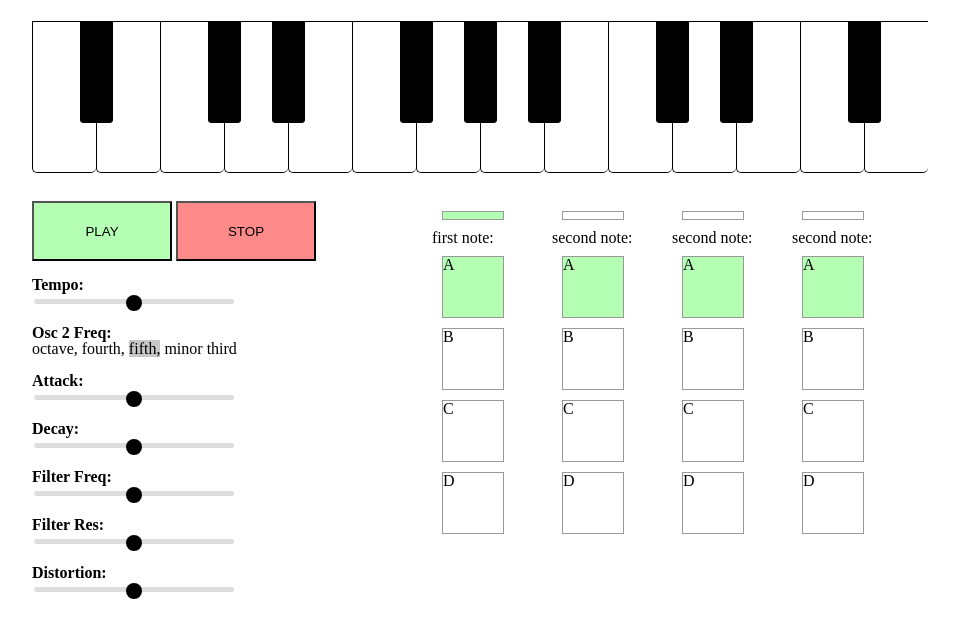
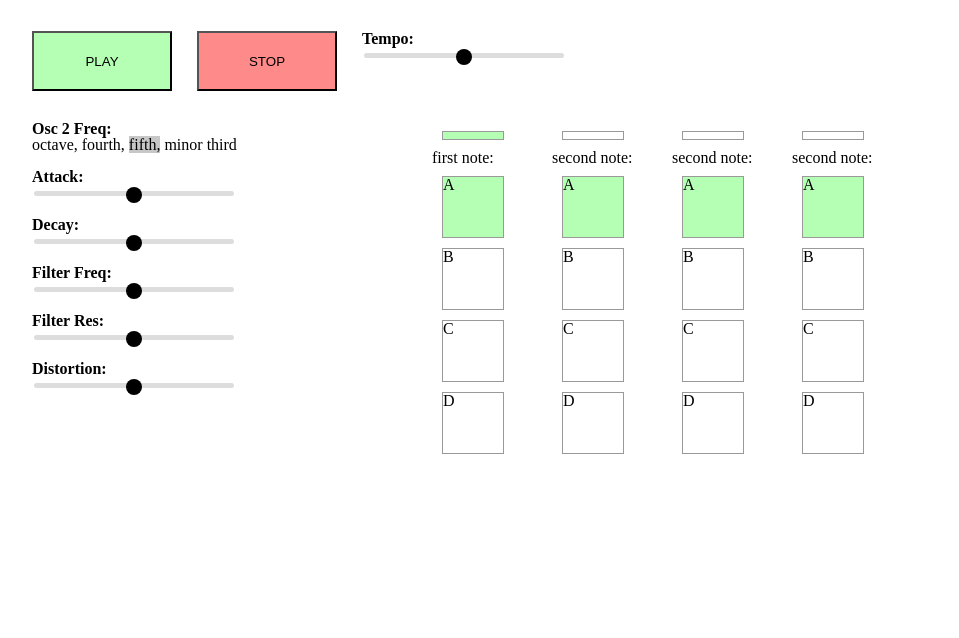
Before and after one commit to andychims/chimsynth2000, a plain HTML site: page index.html in a window 1280 px wide. Shown: the part 92-730 px from the top of the page, without its empty margins (108-1067 px from the left). Drawn offline with Linux system fonts and the light colour scheme.

Commit message:
cleaned up code and layout before forking into new drum machine

```diff
--- a/app.js
+++ b/app.js
@@ -250,110 +250,6 @@ $(document).ready(function(){
 
 
 
-//
-//
-//
-//      DRUM PADS
-//
-//
-//
-
-// function to load the audio files:
-	// Accept the URL for the audio file
-	// Load that file via an XMLHttpRequest
-	// Decode the audio for use within the AudioContext
-	// Provide some means of accessing the decoded source.
-
-// function loadAudio( object, url) {
-
-//     var request = new XMLHttpRequest();
-//     request.open('GET', url, true);
-//     request.responseType = 'arraybuffer';
-
-//     request.onload = function() {
-//         context.decodeAudioData(request.response, function(buffer) {
-//             object.buffer = buffer;
-//         });
-//     }
-//     request.send();
-// }
-
-
-// var request = new XMLHttpRequest();
-// request.open('GET', url, true);
-// request.responseType = 'arraybuffer';
-
-
-
-
-
-
-//
-//  PIANO ROLL
-//
-
-   // window.AudioContext = window.AudioContext || window.webkitAudioContext;
-
-   var context = new AudioContext(),
-       settings = {
-			  id: 'keyboard',
-	        width: 900,
-	        height: 150,
-	        octaves: 2,
-	        startNote: 'A3',
-	        whiteNotesColour: 'white',
-	        blackNotesColour: 'black',
-	        hoverColour: '#f3e939'
-       },
-       keyboard = new QwertyHancock(settings),
-       freqMod = 0;
-
-
-
-   masterGain = context.createGain();
-   nodes = [];
-   masterGain.gain.value = 0.1;
-   masterGain.connect(context.destination);
-
-
-   osc2Gain = context.createGain();
-   osc2Gain.gain.value = 0.9;
-   osc2Gain.connect(context.destination);
-
-   keyboard.keyDown = function (note, frequency) {
-       var oscillator = context.createOscillator();
-       oscillator.type = 'square';
-       oscillator.frequency.value = frequency + freqMod;
-       oscillator.connect(masterGain);
-       oscillator.start(0);
-       nodes.push(oscillator);
-
-       // var oscillator2 = context.createOscillator();
-       // oscillator2.type = 'saw';
-       // oscillator2.frequency.value = frequency;
-       // oscillator2.connect(osc2Gain);
-       // oscillator2.start(0);
-       // nodes.push(oscillator2);
-   };
-
-   keyboard.keyUp = function (note, frequency) {
-       var new_nodes = [];
-
-       for (var i = 0; i < nodes.length; i++) {
-           if (Math.round(nodes[i].frequency.value) === Math.round(frequency + freqMod)) {
-               nodes[i].stop(0);
-               nodes[i].disconnect();
-           } else {
-               new_nodes.push(nodes[i]);
-           }
-       }
-
-       nodes = new_nodes;
-   };
-
-
-
-
 
 
 
--- a/index.html
+++ b/index.html
@@ -19,18 +19,17 @@
 
 	<h1>ChimSynth2000!!!</h1>
 
-		<div id="keyboard"></div>
 
+	<div class="transport">
+			<button id="playNotes">PLAY</button>
+			<button id="stop">STOP</button>
+			<div id="tempo">
+				<p class="controlLabel">Tempo: <span class="tempoVal"></span></p>
+				<input class="tempoSlider" type="range" name="points" min="2" max="7" step=".1">
+			</div>
+	</div>
 
 	<div class="controls">
-		<!-- 		<input type="text" id="playNotesVal" value="gfefgg-fff-gbb-gfefggggffgfe---">
- -->
-			<button id="playNotes">PLAY</button> <button id="stop">STOP</button>
-			<br>
-			<br>
-			<p class="controlLabel">Tempo: <span class="tempoVal"></span></p>
-			<input class="tempoSlider" type="range" name="points" min="2" max="7" step=".1">
-
 		<p class="controlLabel">Osc 2 Freq:</p>
 			<p class="intervalSelector">
 				<span id="octaveInterval" value="2">octave,</span>
--- a/style.css
+++ b/style.css
@@ -11,12 +11,20 @@ h1 {
 }
 
 
+.transport {
+	float:left;
+}
+
 #osc {
 	background-color: orange;
 	width: 200px;
 	height: 50px;
 }
 
+#playNotes, #stop, #tempo {
+	float:left;
+	margin: 10px 25px 0 0 ;
+}
 
 #playNotes {
 	background-color: rgb(181, 255, 181);
@@ -24,12 +32,15 @@ h1 {
 
 #stop {
 	background-color: rgb(255, 138, 138);
+
 }
+
 
 .controls {
 	float: left;
 	width:400px;
 	padding-top: 30px;
+	clear:both;
 }
 
 .controlLabel {
```
Lines whose indentation alone changed are shown as unchanged.
